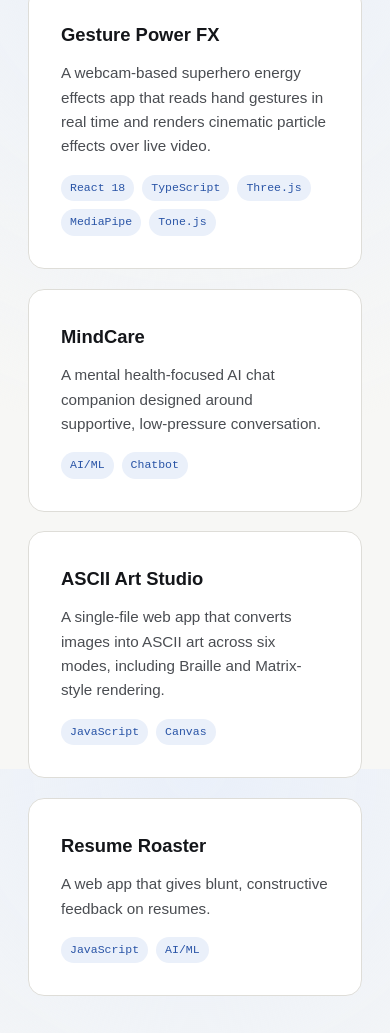
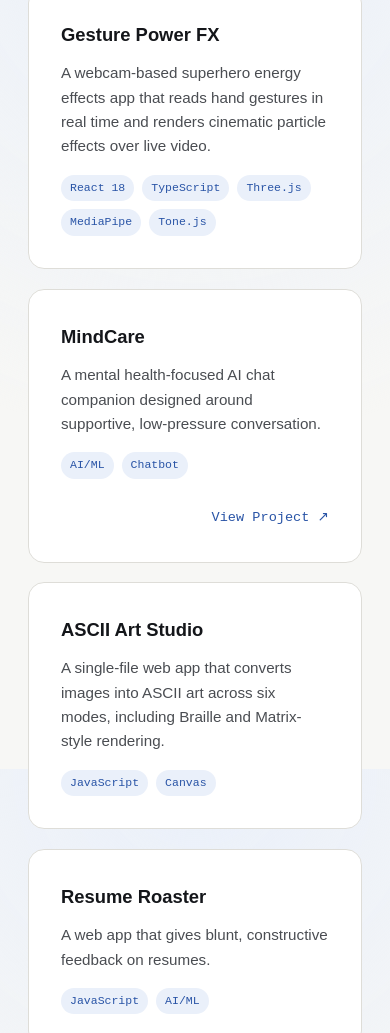
Before and after one commit to Shubh-153/shubhuu-site, a website: page index.html in a window 390 px wide. Shown: the part 1763-2796 px from the top of the page. Drawn offline with Linux system fonts and the light colour scheme; a script that the page names is missing.

Commit message:
feat: add expanding hover reveal action buttons to bento boxes

```diff
--- a/index.html
+++ b/index.html
@@ -253,8 +253,8 @@
   .project {
     background: var(--bg-raised);
     padding: 32px;
-    display: grid;
-    grid-template-columns: 1fr;
+    display: flex;
+    flex-direction: column;
     gap: 12px;
     height: 100%;
     border: 1px solid var(--line);
@@ -269,6 +269,34 @@
   .tag{
     font-family:var(--mono);font-size:0.72rem;color:var(--accent);
     background:var(--accent-soft);padding:4px 9px;border-radius:20px;
+  }
+
+
+  .project-action {
+    opacity: 0;
+    transform: translateY(10px);
+    transition: opacity 0.3s ease, transform 0.3s ease;
+    margin-top: auto;
+    display: flex;
+    justify-content: flex-end;
+  }
+  .project-action a {
+    font-size: 0.85rem;
+    font-family: var(--mono);
+    color: var(--accent);
+    border-bottom: 1px solid transparent;
+  }
+  .project-action a:hover {
+    border-bottom-color: var(--accent);
+  }
+  @media (prefers-reduced-motion: no-preference) {
+    .project:hover .project-action {
+      opacity: 1;
+      transform: translateY(0);
+    }
+  }
+  @media (max-width: 700px) {
+    .project-action { opacity: 1; transform: translateY(0); margin-top: 16px; }
   }
 
   /* SKILLS */
@@ -456,6 +484,7 @@
         </div>
         <p class="project-desc">A mental health-focused AI chat companion designed around supportive, low-pressure conversation.</p>
         <div class="tags"><span class="tag">AI/ML</span><span class="tag">Chatbot</span></div>
+        <div class="project-action"><a href="https://mental-health-ai-chat-bot.vercel.app/" target="_blank" rel="noopener">View Project ↗</a></div>
       </div>
 
       <div class="project">
```
